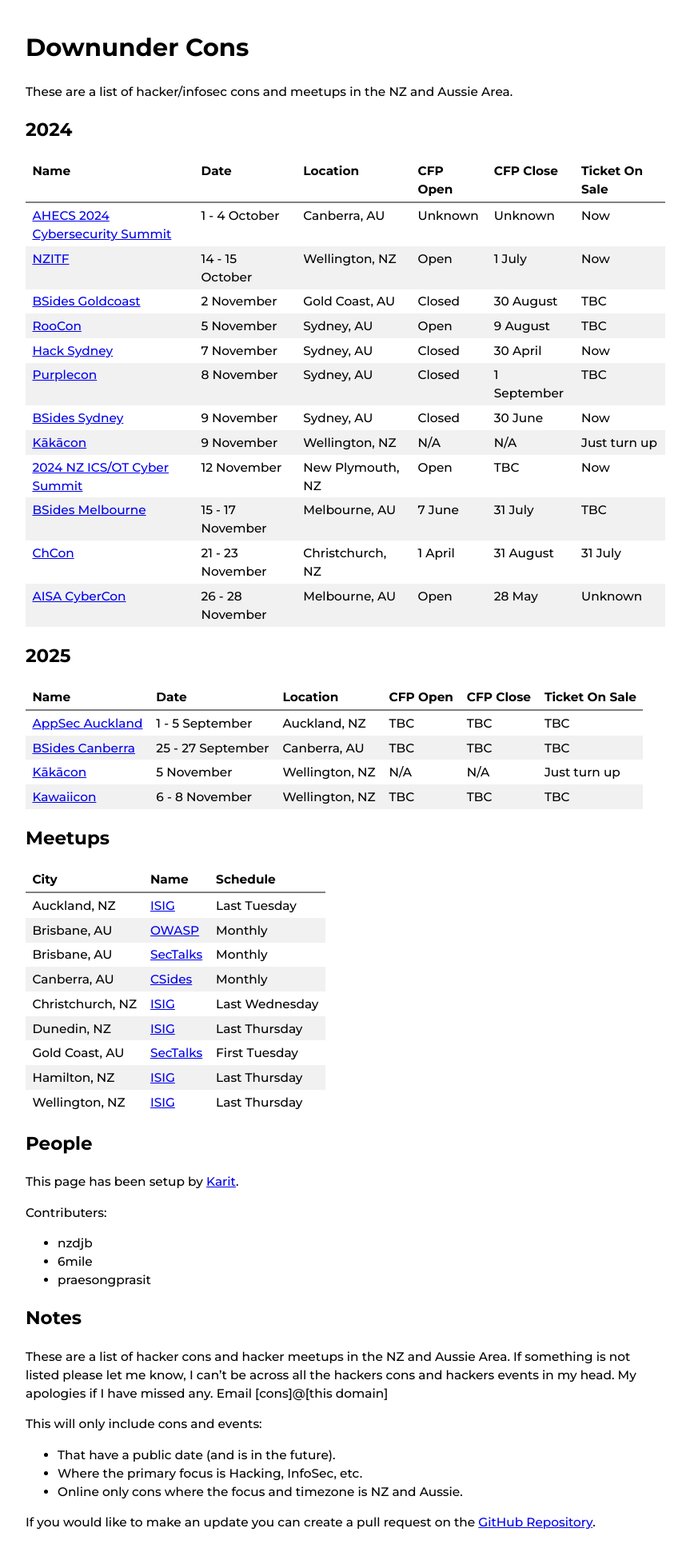
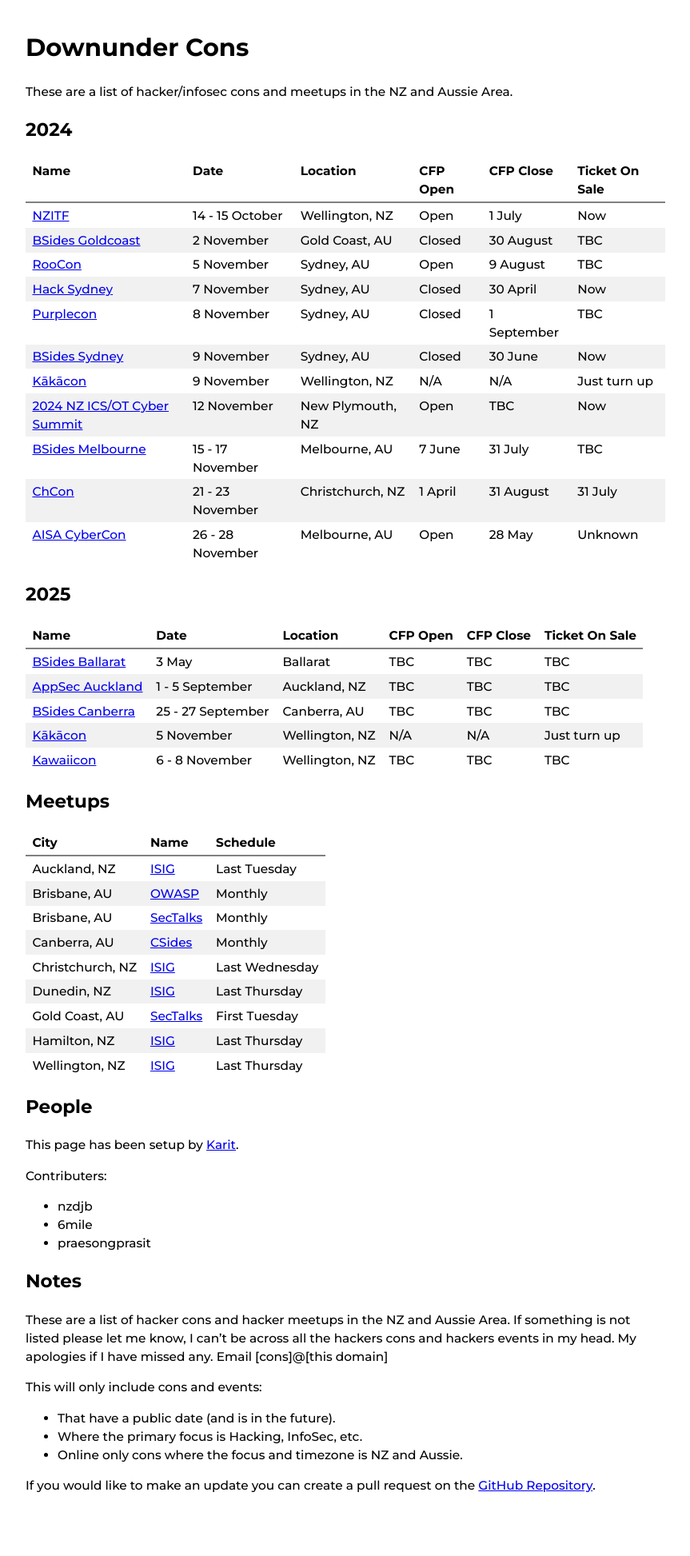
Before and after one commit to nzkarit/downundercons, a Jekyll site: the page built from index.markdown, in a window 1280 px wide. Shown: the whole page at 80% size, without its empty margins (208-1071 px from the left). Built offline with Jekyll 4.4.1, drawn with Linux system fonts in a browser that asks for light colours; after the commit the page ends 1900 px from its top, so only the background shows below that.

Commit message:
Update index.markdown

```diff
--- a/index.markdown
+++ b/index.markdown
@@ -9,7 +9,6 @@ These are a list of hacker/infosec cons and meetups in the NZ and Aussie Area.
 
 | Name | Date | Location | CFP Open | CFP Close | Ticket On Sale |
 | ---- | ---- | -------- | -------- | --------- | -------------- |
-| [AHECS 2024 Cybersecurity Summit](https://www.ahecs.edu.au/events/ahecs-2024-cybersecurity-summit/) | 1 - 4 October | Canberra, AU | Unknown | Unknown | Now |
 | [NZITF](https://nzitf.org.nz/conference-details) | 14 - 15 October | Wellington, NZ | Open | 1 July | Now |
 | [BSides Goldcoast](https://bsidesgoldie.com/) | 2 November | Gold Coast, AU | Closed | 30 August | TBC |
 | [RooCon](https://x.com/RooCon_AU) | 5 November | Sydney, AU | Open | 9 August | TBC |
@@ -26,6 +25,7 @@ These are a list of hacker/infosec cons and meetups in the NZ and Aussie Area.
 
 | Name | Date | Location | CFP Open | CFP Close | Ticket On Sale |
 | ---- | ---- | -------- | -------- | --------- | -------------- |
+| [BSides Ballarat](https://www.linkedin.com/posts/dr-paul-black-20b615a0_bsides-ballarat-will-be-held-on-saturday-activity-7248840033477033984-bg4I/) | 3 May | Ballarat | TBC | TBC | TBC |
 | [AppSec Auckland](https://appsec.org.nz/conference/) | 1 - 5 September | Auckland, NZ | TBC | TBC | TBC |
 | [BSides Canberra](https://www.bsidesau.com.au/) | 25 - 27 September | Canberra, AU | TBC | TBC | TBC |
 | [Kākācon](https://www.kākācon.nz/) | 5 November | Wellington, NZ | N/A | N/A | Just turn up |
```
